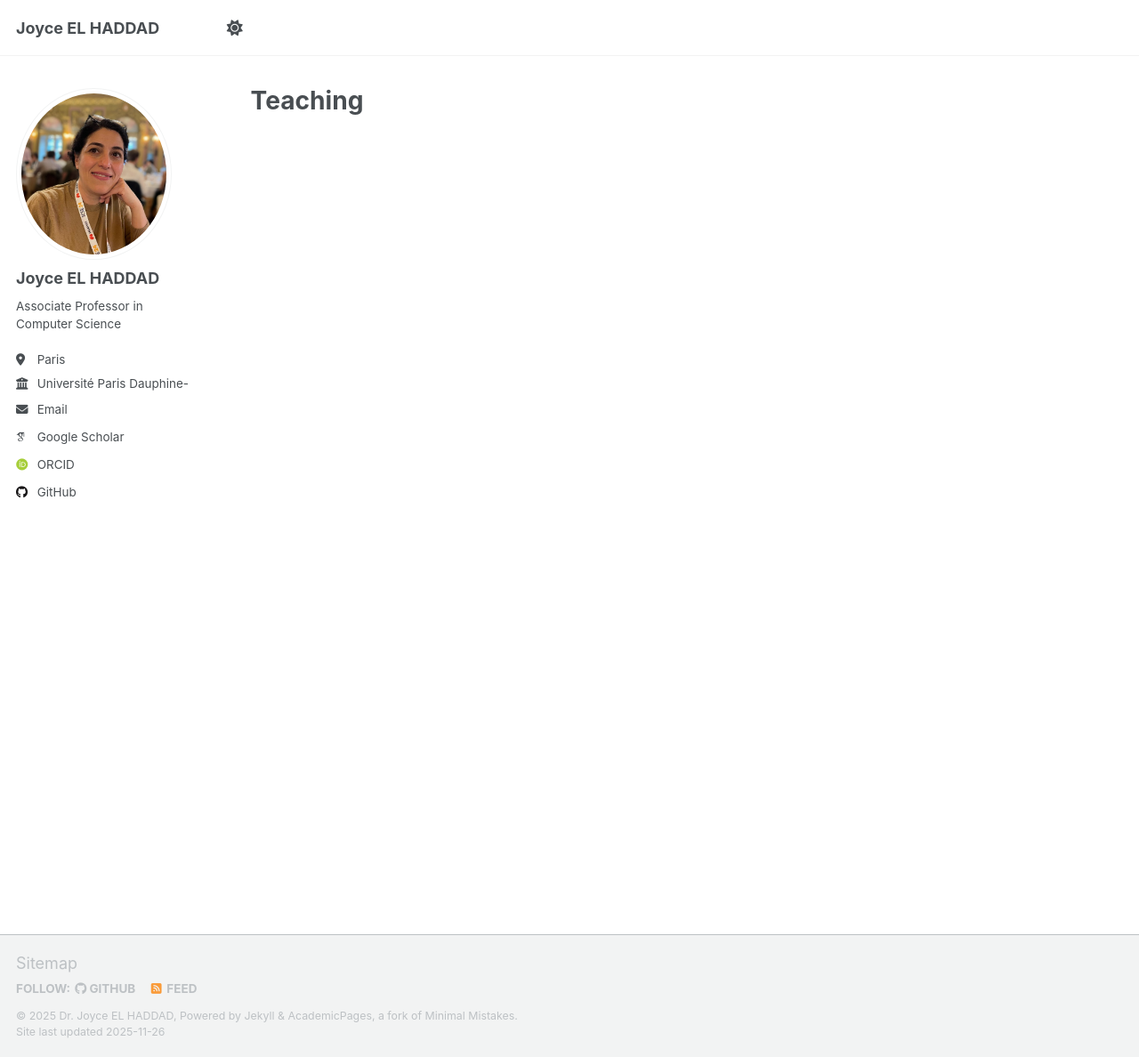
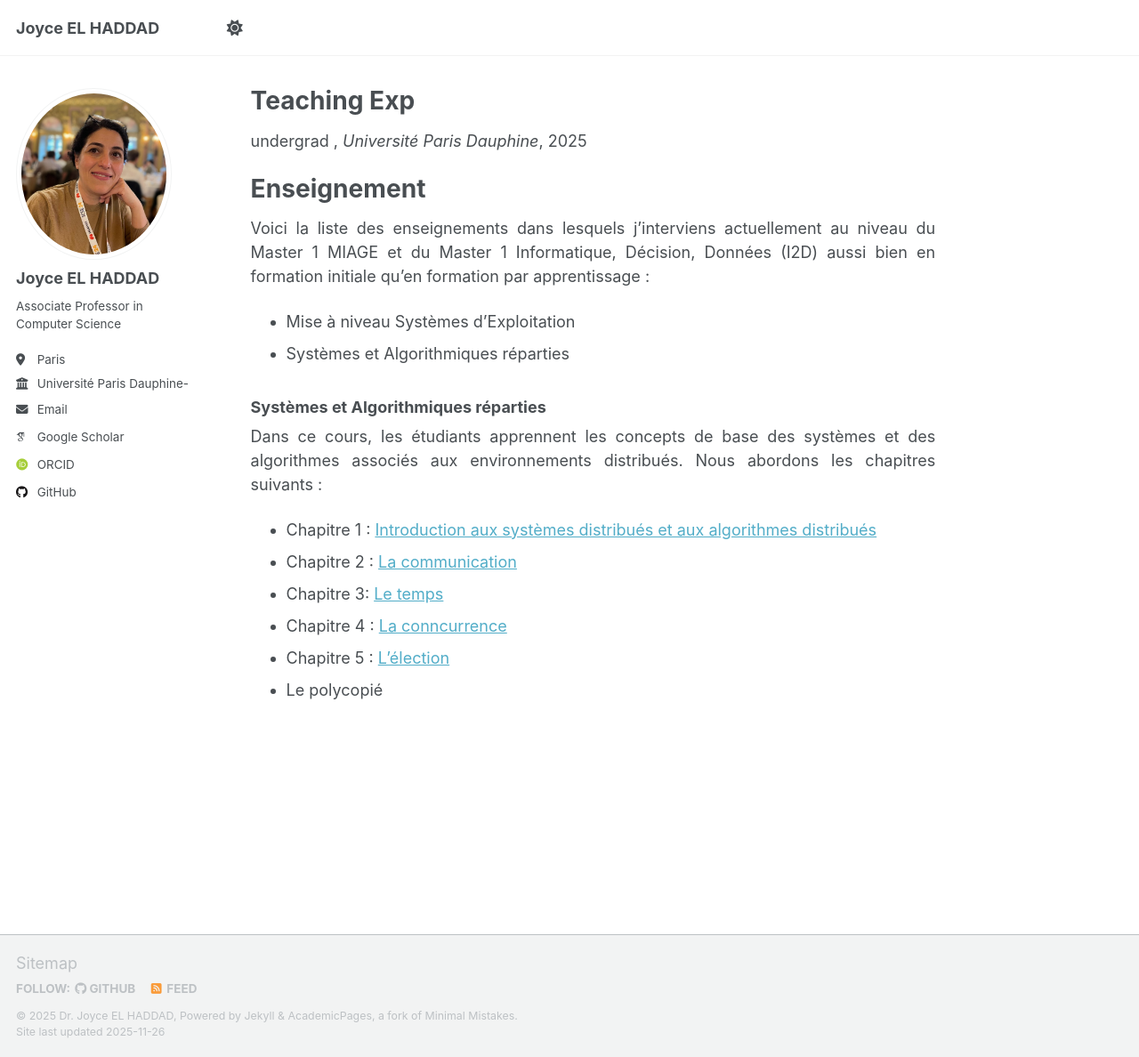
Before and after one commit to joyceelhaddad/joyceelhaddad.github.io, a Jekyll site: the page built from _teaching/25-26-teaching.md, in a window 1280 px wide and 1188 px high. Shown: the whole window at 89% size. Built offline with Jekyll 4.4.1, drawn with Linux system fonts in a browser that asks for light colours; some web fonts are replaced; a script that is not in the unit is left out; a file with an impossible date is left out.

Commit message:
Update 25-26-teaching.md

```diff
--- a/_teaching/25-26-teaching.md
+++ b/_teaching/25-26-teaching.md
@@ -1,11 +1,11 @@
 ---
-title: " "
+title: " Teaching Exp"
 collection: teaching
-type:
+type: "undergrad "
 permalink: /teaching/
-venue:
-date:
-location:
+venue: " Université Paris Dauphine"
+date: 2025-09-01
+location: "Paris, France"
 share : false
 ---
 
```
